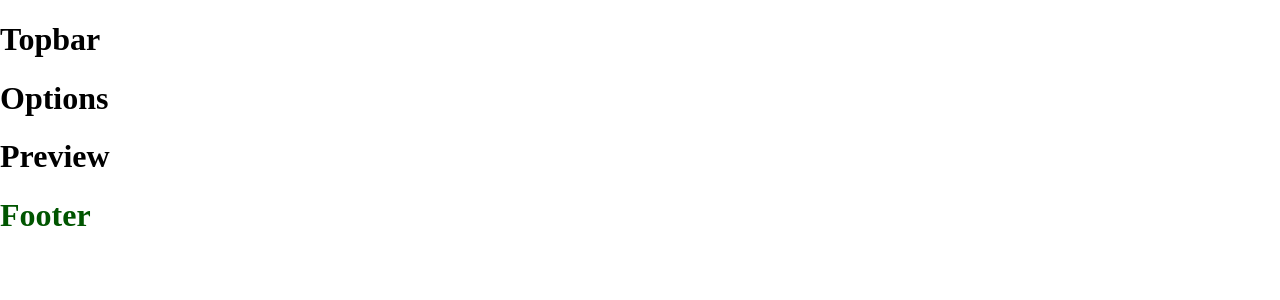
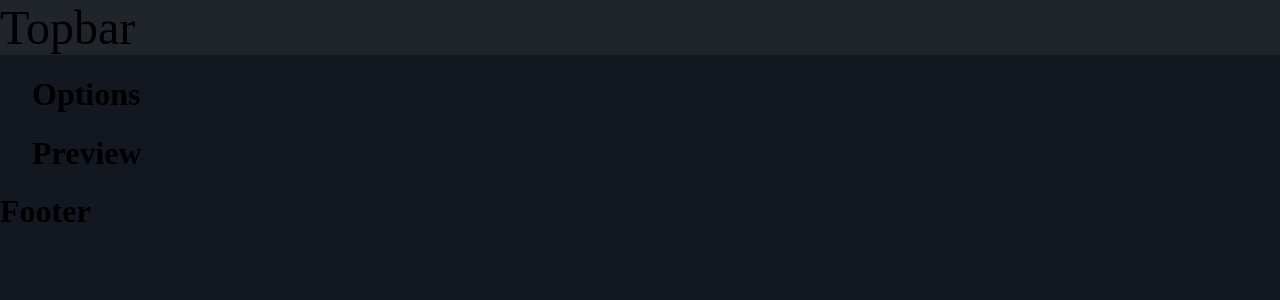
Before and after one commit to Nmugol/ThemeGen, a React (Create React App) app: page / in a window 1280 px wide. Shown: the top 300 px of the page. Built offline with nearby package versions, Linux system fonts and the light colour scheme.

Commit message:
Add css and reorganize component in app.js

```diff
--- a/src/App.js
+++ b/src/App.js
@@ -7,12 +7,12 @@ import Footer from "./Components/Footer";
 function App() {
   return (
     <div className="App">
+      <Topbar/>
       <div className="coneiner">
-        <Topbar/>
         <Options/>
         <Preview/>
-        <Footer/>
       </div>
+      <Footer/>
     </div>
   );
 }
--- a/src/Components/Topbar.js
+++ b/src/Components/Topbar.js
@@ -1,7 +1,7 @@
 const Topbar = () => {
     return (
         <div className="topbar">
-            <h1>Topbar</h1>
+            Topbar
         </div>
     );
 }
--- a/src/Css/App.css
+++ b/src/Css/App.css
@@ -1,10 +1,39 @@
+:root
+{
+    /*bg colors*/
+    --bg1: #20252c;
+    --bg2: #131820;
+
+    /*ofnt color*/
+
+    /*font size*/
+    --h1: 3rem;
+    --h2: 2.5rem;
+    --h3: 2rem;
+    --h4: 1.7rem;
+    --h5: 1.5rem;
+    --h6: 1.2rem;
+}
+
 body
 {
-    margin: 0 auto;
+    margin: 0;
+    padding: 0;
+    background-color: var(--bg2);
+}
+
+.coneiner
+{
+    max-width: 95%;
+    margin-left: auto;
+    margin-right: auto;
     padding: 0;
 }
 
-.footer
+.topbar
 {
-    color: #050;
+    background-color: var(--bg1);
+    position: sticky;
+    top: 0;
+    font-size: var(--h1);
 }
```
